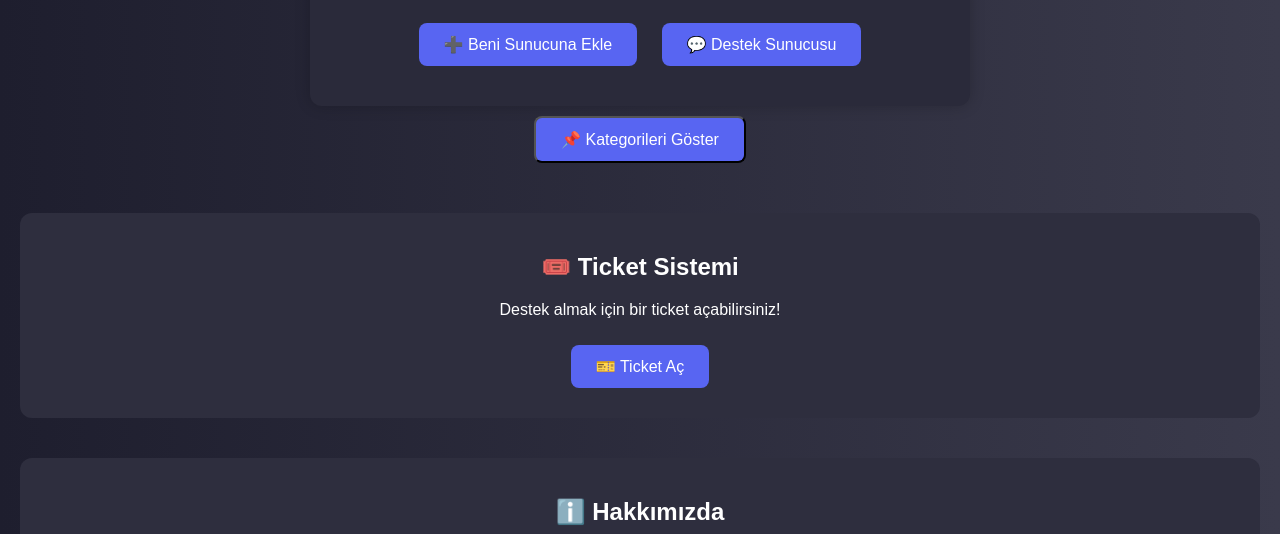
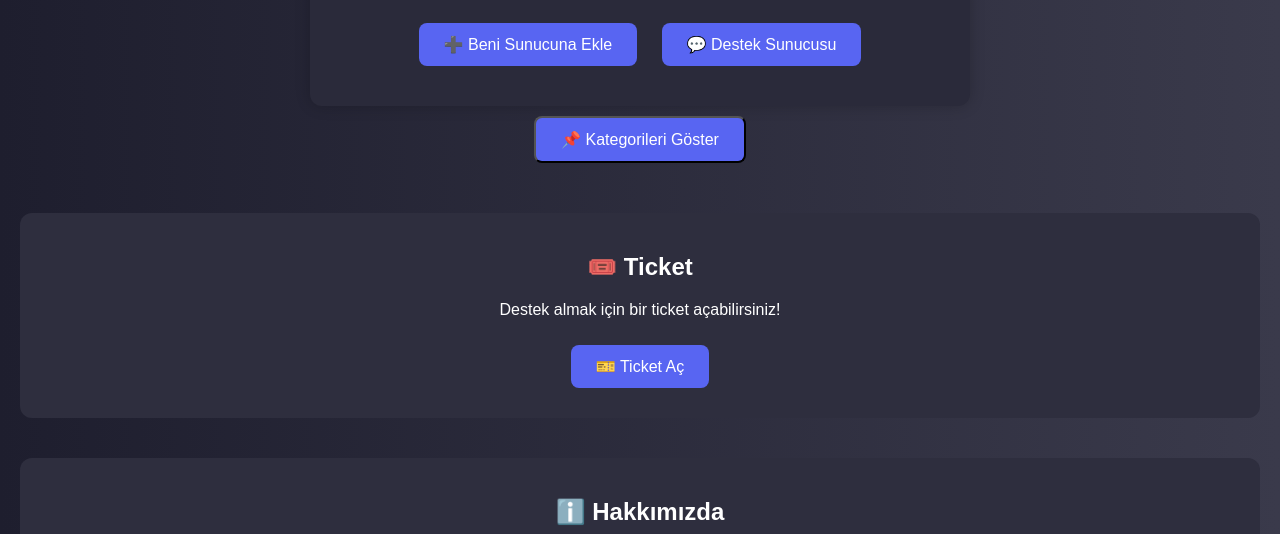
Before and after one commit to Ahmetustam/minehost, a plain HTML site: page index.html in a window 1280 px wide. Shown: the part 266-800 px from the top of the page. Drawn offline with Linux system fonts and the light colour scheme.

Commit message:
Update index.html

```diff
--- a/index.html
+++ b/index.html
@@ -104,7 +104,7 @@
 
     <button class="btn" onclick="toggleCategories()">📌 Kategorileri Göster</button>
 
-    <!-- Kategoriler Bölümü -->
+    <!-- Özellikler -->
     <div class="categories" id="categories">
         <h2>📌 Kategoriler</h2>
         <ul>
@@ -116,7 +116,7 @@
     </div>
 
     <div class="section">
-        <h2>🎟️ Ticket Sistemi</h2>
+        <h2>🎟️ Ticket </h2>
         <p>Destek almak için bir ticket açabilirsiniz!</p>
         <a href="https://discord.gg/EwKY8VthWu" class="btn">🎫 Ticket Aç</a>
     </div>
```
